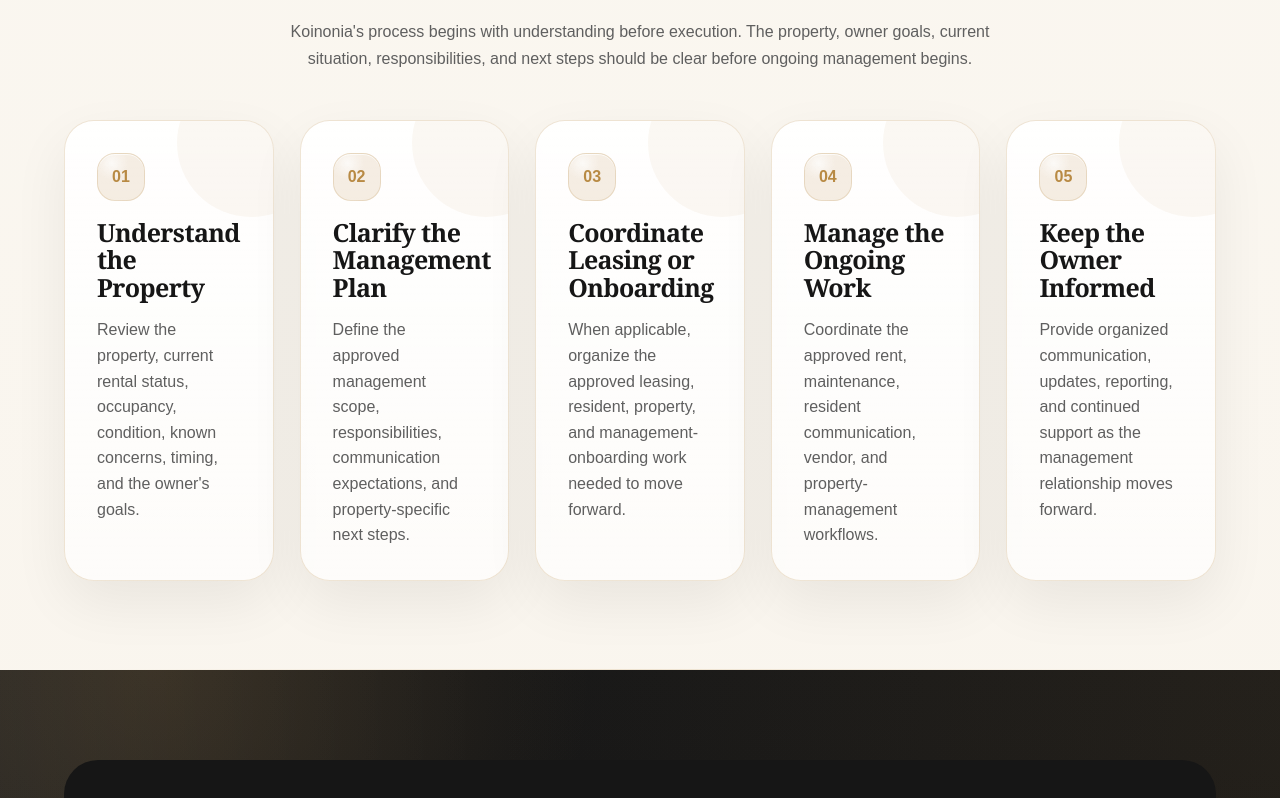
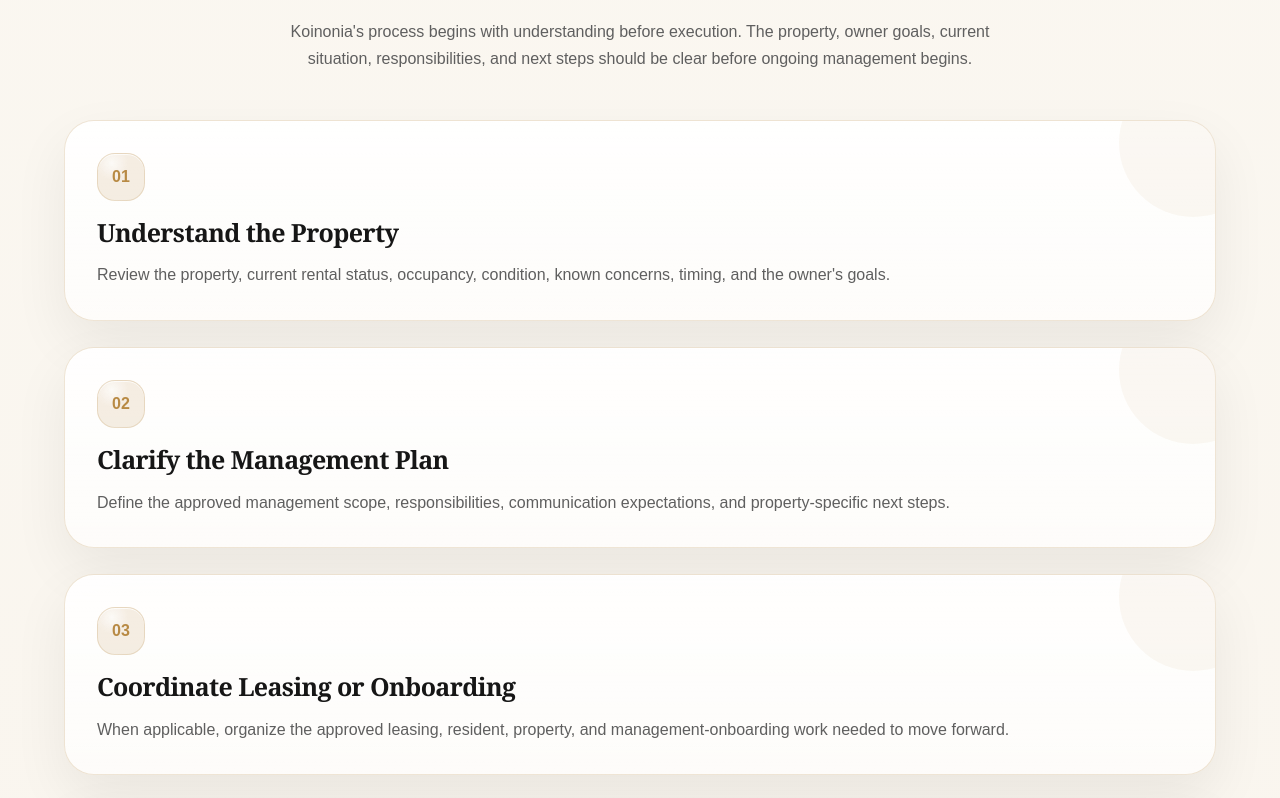
Before and after one commit to KoinoniaTransactions/Reynalds-OS, a Next.js app in the folder apps/properties-web/: page / in a window 1280 px wide. Shown: the part 4762-5560 px from the top of the page. Built offline with nearby package versions, Linux system fonts and the light colour scheme; no server answers.

Commit message:
refactor(properties): scope Home process grid layout

```diff
--- a/apps/properties-web/components/site/PageAssemblies/KoinoniaProperties.tsx
+++ b/apps/properties-web/components/site/PageAssemblies/KoinoniaProperties.tsx
@@ -343,10 +343,7 @@ export function KoinoniaProperties() {
               Koinonia's process begins with understanding before execution. The property, owner goals, current situation, responsibilities, and next steps should be clear before ongoing management begins.
             </p>
           </div>
-          <div
-            className="koinonia-grid"
-            style={{ gridTemplateColumns: "repeat(auto-fit, minmax(190px, 1fr))" }}
-          >
+          <div className="koinonia-grid properties-process-grid">
             {process.map((step, index) => (
               <UniversalCard
                 key={step.title}
```
